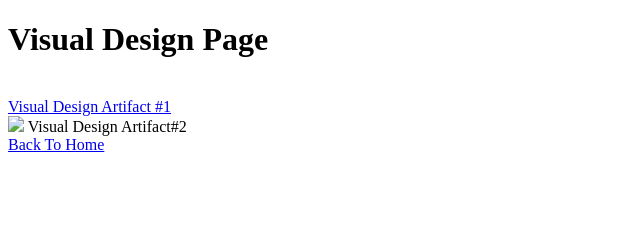
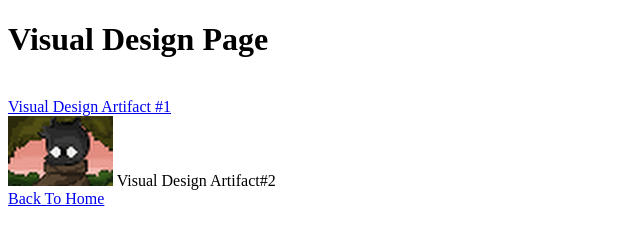
Before and after one commit to Dandelion-Suero/Suero.github.io, a plain HTML site: page visualdesign.html in a window 1280 px wide. Shown: the whole page, without its empty margins (0-640 px from the left). Drawn offline with Linux system fonts and the light colour scheme.

Commit message:
Update visualdesign.html

```diff
--- a/visualdesign.html
+++ b/visualdesign.html
@@ -14,7 +14,7 @@
     <br>
      <a href="Vlab_1.html"> Visual Design Artifact #1</a>
      <br>
-    <img src="
+    <img src="Skia_.png"
        <a href="Vlab_2.html"> Visual Design Artifact#2</a>
     <br>
       <a href="index.html"> Back To Home</a>
```
